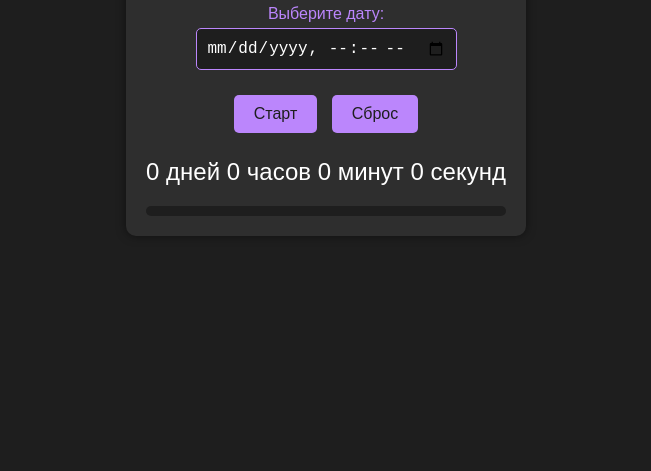
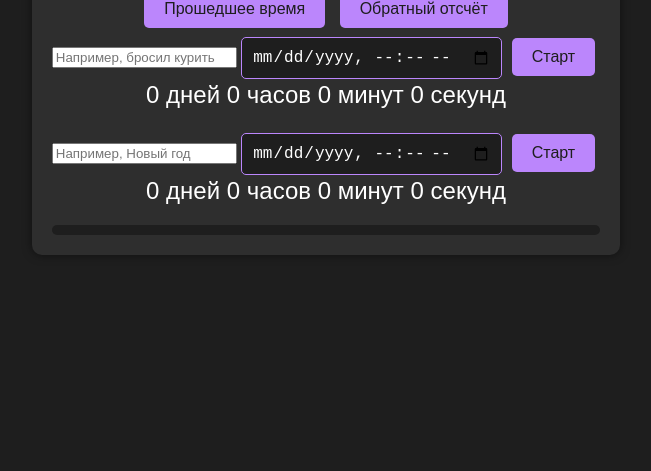
Before and after one commit to maksymkharko/ClownadesTracker, a plain HTML site: page index.html in a window 1280 px wide. Shown: the part 329-800 px from the top of the page, without its empty margins (314-965 px from the left). Drawn offline with Linux system fonts and the light colour scheme.

Commit message:
Update index.html

```diff
--- a/index.html
+++ b/index.html
@@ -3,28 +3,40 @@
 <head>
     <meta charset="UTF-8">
     <meta name="viewport" content="width=device-width, initial-scale=1.0">
-    <title>Счётчик времени</title>
+    <title>Time Tracker</title>
     <link rel="stylesheet" href="styles.css">
 </head>
 <body>
     <div class="container">
-        <h1>Счётчик времени</h1>
-        <div class="input-group">
-            <label for="dateInput">Выберите дату:</label>
-            <input type="datetime-local" id="dateInput">
+        <h1>Time Tracker</h1>
+        <div class="tabs">
+            <button id="tabElapsed" class="active">Прошедшее время</button>
+            <button id="tabCountdown">Обратный отсчёт</button>
         </div>
-        <div class="buttons">
-            <button id="startTimer">Старт</button>
-            <button id="resetTimer">Сброс</button>
+        <div id="elapsedTimeSection" class="section active">
+            <input type="text" id="eventNameElapsed" placeholder="Например, бросил курить">
+            <input type="datetime-local" id="startDateElapsed">
+            <button id="startElapsed">Старт</button>
+            <div class="timer-display">
+                <span id="elapsedDays">0 дней</span>
+                <span id="elapsedHours">0 часов</span>
+                <span id="elapsedMinutes">0 минут</span>
+                <span id="elapsedSeconds">0 секунд</span>
+            </div>
         </div>
-        <div id="timerDisplay" class="timer-display">
-            <span id="days">0 дней</span>
-            <span id="hours">0 часов</span>
-            <span id="minutes">0 минут</span>
-            <span id="seconds">0 секунд</span>
+        <div id="countdownSection" class="section">
+            <input type="text" id="eventNameCountdown" placeholder="Например, Новый год">
+            <input type="datetime-local" id="targetDateCountdown">
+            <button id="startCountdown">Старт</button>
+            <div class="timer-display">
+                <span id="countdownDays">0 дней</span>
+                <span id="countdownHours">0 часов</span>
+                <span id="countdownMinutes">0 минут</span>
+                <span id="countdownSeconds">0 секунд</span>
+            </div>
         </div>
-        <div class="progress-bar">
-            <div id="progress"></div>
+        <div class="progress-container">
+            <div id="progressBar" class="progress-bar"></div>
         </div>
     </div>
     <script src="script.js"></script>
```
